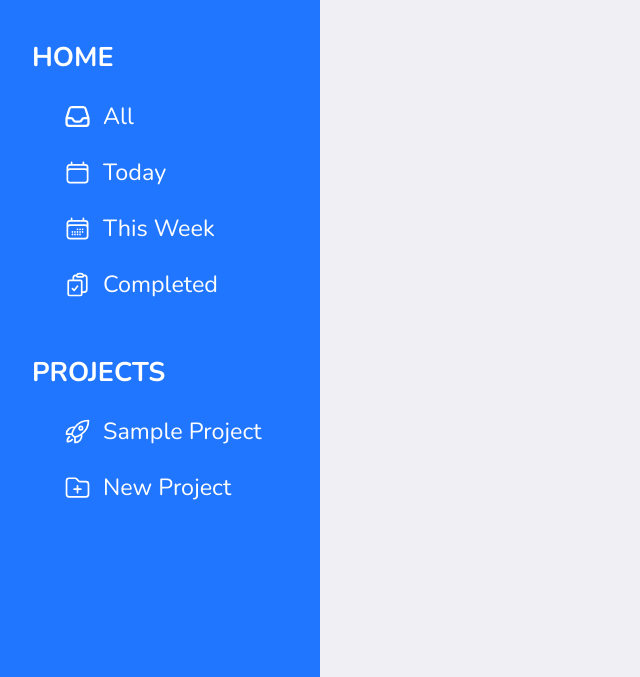
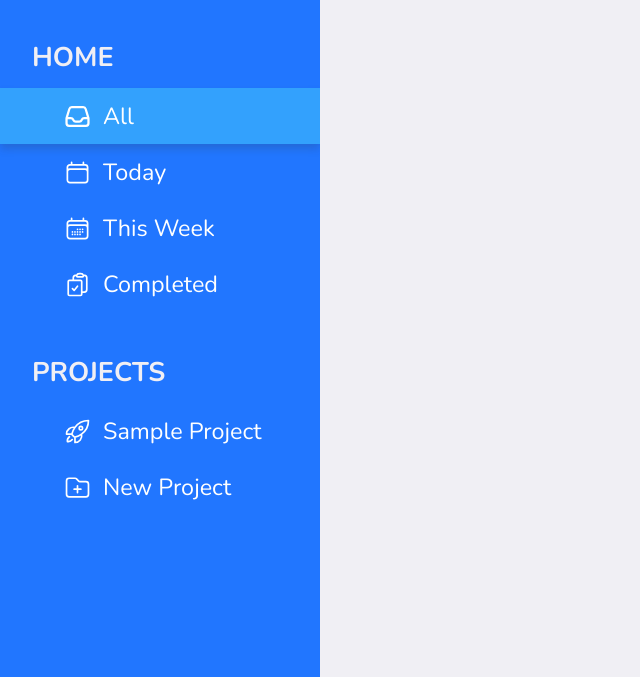
Before and after one commit to m1dn1ghtblue/TodoList, a website built with webpack: page dist/index.html in a window 1280 px wide. Shown: the part 123-800 px from the top of the page, without its empty margins (0-640 px from the left). Built offline with nearby package versions, Linux system fonts and the light colour scheme.

Commit message:
style active sidebar tab

```diff
--- a/src/style.scss
+++ b/src/style.scss
@@ -31,7 +31,7 @@ main {
 	height: 100%;
 	background-color: $primary;
 
-	color: white;
+	color: $light;
 	display: flex;
 	flex-direction: column;
 	gap: 42px;
@@ -43,6 +43,7 @@ main {
 		gap: 12px;
 		justify-content: center;
 		h1 {
+			color: white;
 			font-size: 52px;
 		}
 		img {
@@ -68,9 +69,10 @@ main {
 			list-style: none;
 			li {
 				width: 100%;
-				padding: 12px 0 12px 64px;
 
 				a {
+					padding: 12px 0 12px 64px;
+
 					display: flex;
 					align-items: center;
 					gap: 12px;
@@ -82,6 +84,12 @@ main {
 					text-decoration: none;
 					color: white;
 					font-size: 1.3rem;
+
+					&.open {
+						background-color: $primary-light;
+						box-shadow: 0px 5px 8px 0px rgba(49, 57, 60, 0.2);
+						color: white;
+					}
 				}
 			}
 		}
```
Also changed, not shown: dist/bundle.js, dist/index.html.
